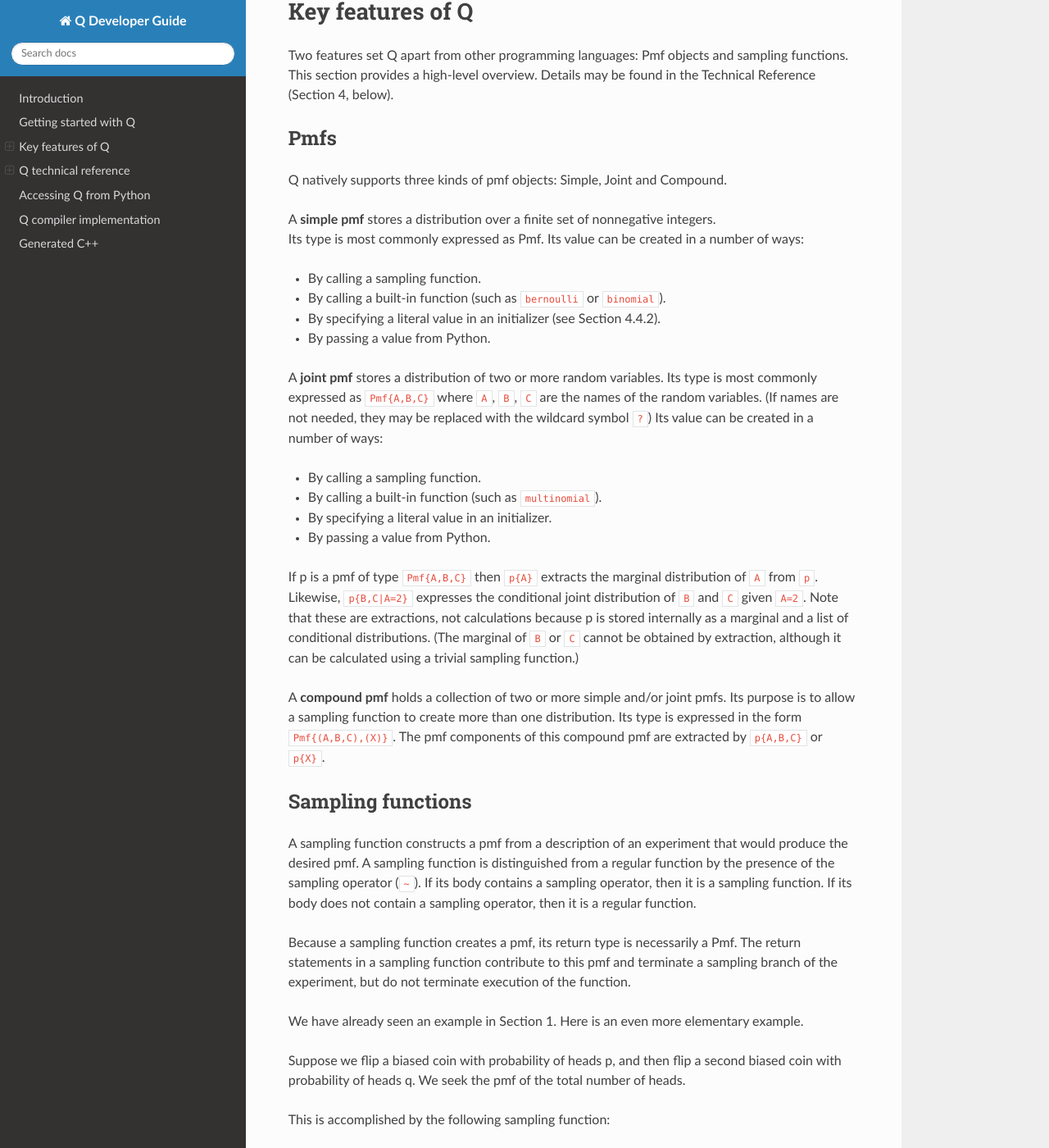
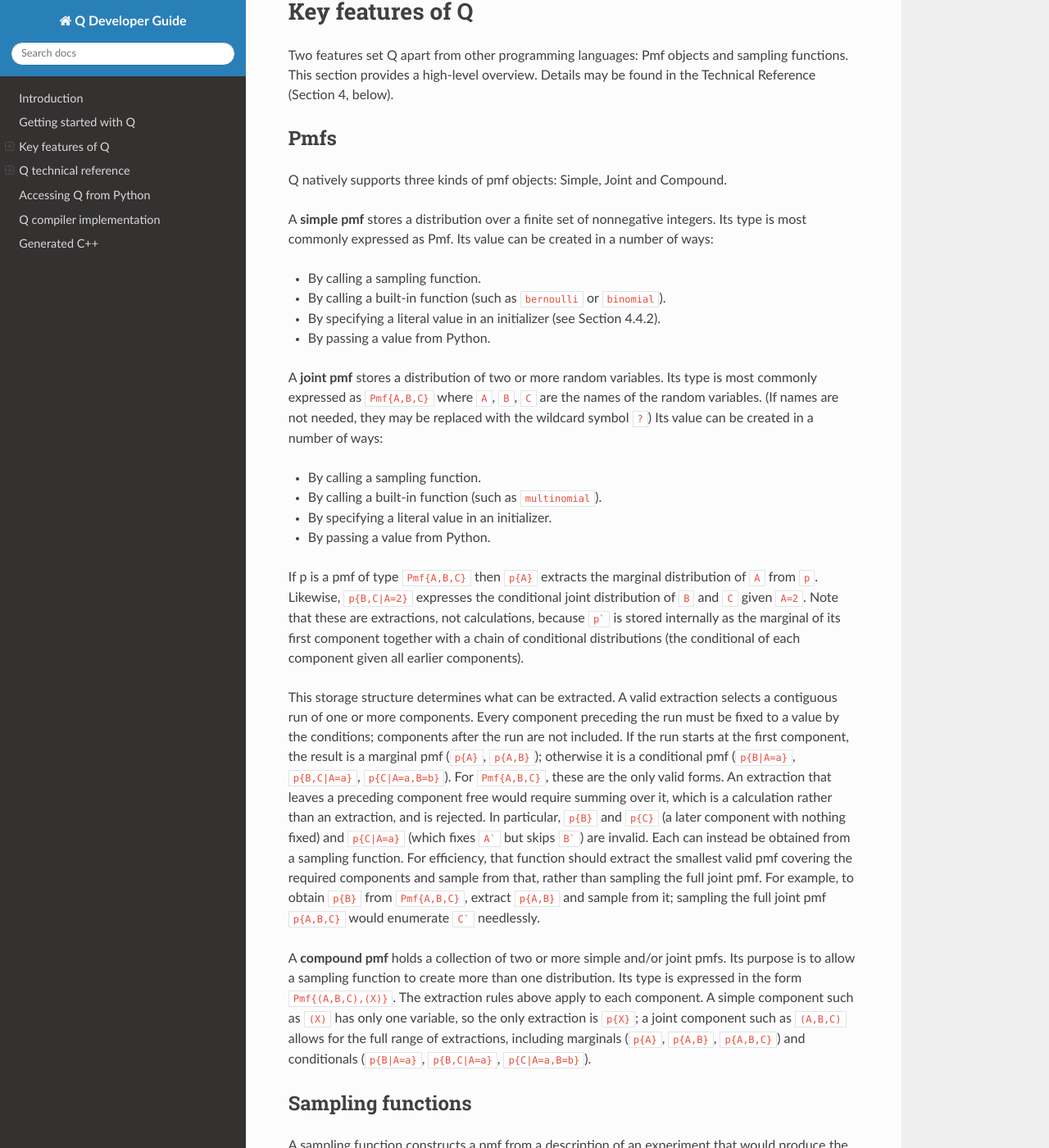
Before and after one commit to qplex/q-development-kit, a Sphinx documentation site: the page built from docs/guide.rst, in a window 1280 px wide and 1400 px high, scrolled down 1906 px. Shown: the whole window at 82% size. Built offline with Sphinx 7.4.7 and the Read the Docs theme 3.1.0, drawn with Linux system fonts in a browser that asks for light colours.

Commit message:
Re-implement PMF extraction (marginals and conditionals)
Broaden extraction to any (conditional) pmf that can be found from the pmf tree or compound pmf forest without performing summation. Update compiler, generator, tests, and doc.

````diff
--- a/docs/guide.rst
+++ b/docs/guide.rst
@@ -108,10 +108,9 @@ Pmfs
 Q natively supports three kinds of pmf objects: Simple, Joint and
 Compound.
 
-| A **simple pmf** stores a distribution over a finite set of
-  nonnegative integers.
-| Its type is most commonly expressed as Pmf. Its value can be created
-  in a number of ways:
+A **simple pmf** stores a distribution over a finite set of nonnegative
+integers. Its type is most commonly expressed as Pmf. Its value can be created
+in a number of ways:
 
 -  By calling a sampling function.
 -  By calling a built-in function (such as ``bernoulli`` or
@@ -132,17 +131,37 @@ can be created in a number of ways:
 
 If p is a pmf of type ``Pmf{A,B,C}`` then ``p{A}`` extracts the marginal
 distribution of ``A`` from ``p``. Likewise, ``p{B,C|A=2}`` expresses the
-conditional joint distribution of ``B`` and ``C`` given ``A=2``. Note
-that these are extractions, not calculations because p is stored
-internally as a marginal and a list of conditional distributions. (The
-marginal of ``B`` or ``C`` cannot be obtained by extraction, although it
-can be calculated using a trivial sampling function.)
+conditional joint distribution of ``B`` and ``C`` given ``A=2``.
+Note that these are extractions, not calculations, because ``p``` is stored
+internally as the marginal of its first component together with a chain of
+conditional distributions (the conditional of each component given all
+earlier components).
+
+This storage structure determines what can be extracted. A valid extraction
+selects a contiguous run of one or more components. Every component
+preceding the run must be fixed to a value by the conditions;
+components after the run are not included. If the run starts at the
+first component, the result is a marginal pmf (``p{A}``, ``p{A,B}``);
+otherwise it is a conditional pmf (``p{B|A=a}``, ``p{B,C|A=a}``, ``p{C|A=a,B=b}``).
+For ``Pmf{A,B,C}``, these are the only valid forms.
+An extraction that leaves a preceding component free would require summing over it,
+which is a calculation rather than an extraction, and is rejected. In particular,
+``p{B}`` and ``p{C}`` (a later component with nothing fixed) and ``p{C|A=a}``
+(which fixes ``A``` but skips ``B```) are invalid. Each can instead be obtained
+from a sampling function. For efficiency, that function should extract the
+smallest valid pmf covering the required components and sample from that,
+rather than sampling the full joint pmf. For example, to obtain ``p{B}`` from
+``Pmf{A,B,C}``, extract ``p{A,B}`` and sample from it; sampling the full
+joint pmf ``p{A,B,C}`` would enumerate ``C``` needlessly.
 
 A **compound pmf** holds a collection of two or more simple and/or joint
 pmfs. Its purpose is to allow a sampling function to create more than
 one distribution. Its type is expressed in the form
-``Pmf{(A,B,C),(X)}``. The pmf components of this compound pmf are
-extracted by ``p{A,B,C}`` or ``p{X}``.
+``Pmf{(A,B,C),(X)}``. The extraction rules above apply to each component.
+A simple component such as ``(X)`` has only one variable, so the only
+extraction is ``p{X}``; a joint component such as ``(A,B,C)`` allows for
+the full range of extractions, including marginals (``p{A}``, ``p{A,B}``,
+``p{A,B,C}``) and conditionals (``p{B|A=a}``, ``p{B,C|A=a}``, ``p{C|A=a,B=b}``).
 
 Sampling functions
 ~~~~~~~~~~~~~~~~~~~~~~
````
Also changed, not shown: 5 other files.
